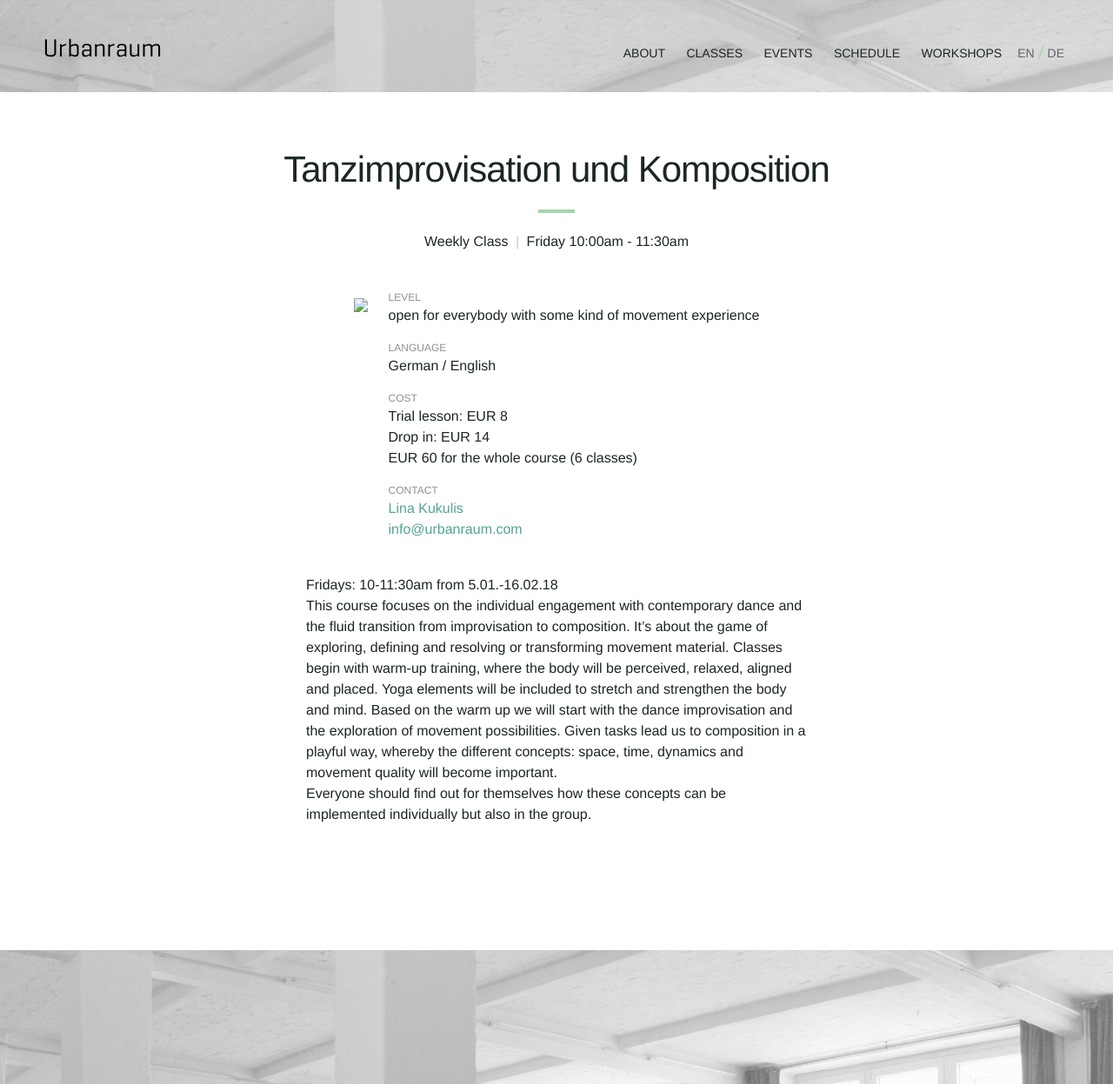
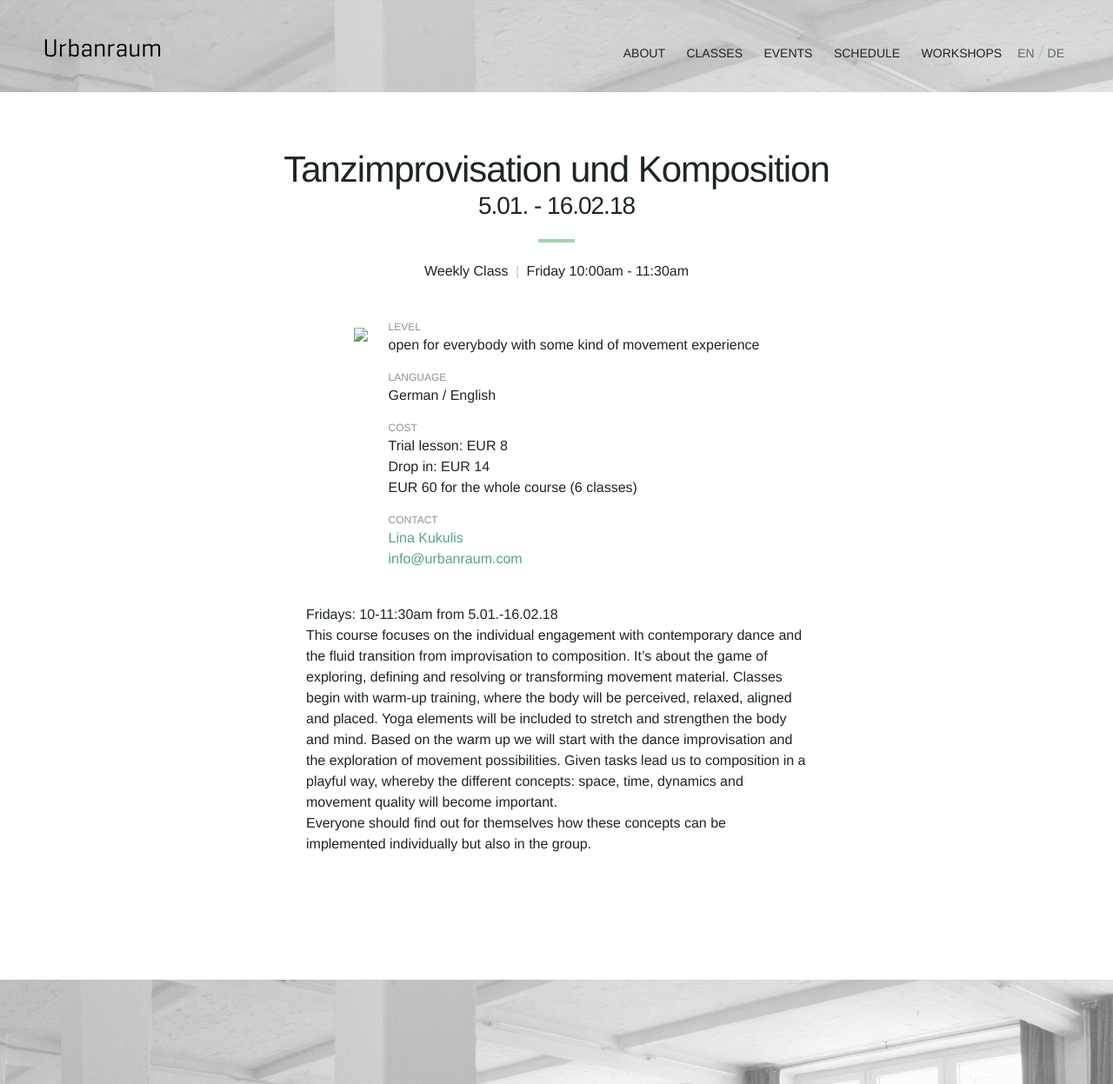
Before and after one commit to Kriesse/urbanraum, a Jekyll site: the page built from _classes/improvisation-komposition.md, in a window 1280 px wide. Shown: the whole page at 87% size. Built offline with Jekyll 4.4.1, drawn with Linux system fonts in a browser that asks for light colours; nearby versions of some CDN libraries.

Commit message:
Update improvisation-komposition.md

```diff
--- a/_classes/improvisation-komposition.md
+++ b/_classes/improvisation-komposition.md
@@ -9,6 +9,9 @@ image: "class-improvisation-komposition.JPG"
 
 title_en: "Tanzimprovisation und Komposition"
 title_de: "Tanzimprovisation und Komposition"
+
+subtitle_en: "5.01. - 16.02.18  "
+subtitle_de: "5.01. - 16.02.18  "
 
 type_en: "Weekly Class"
 type_de: "Wöchentlicher Kurs"
```
